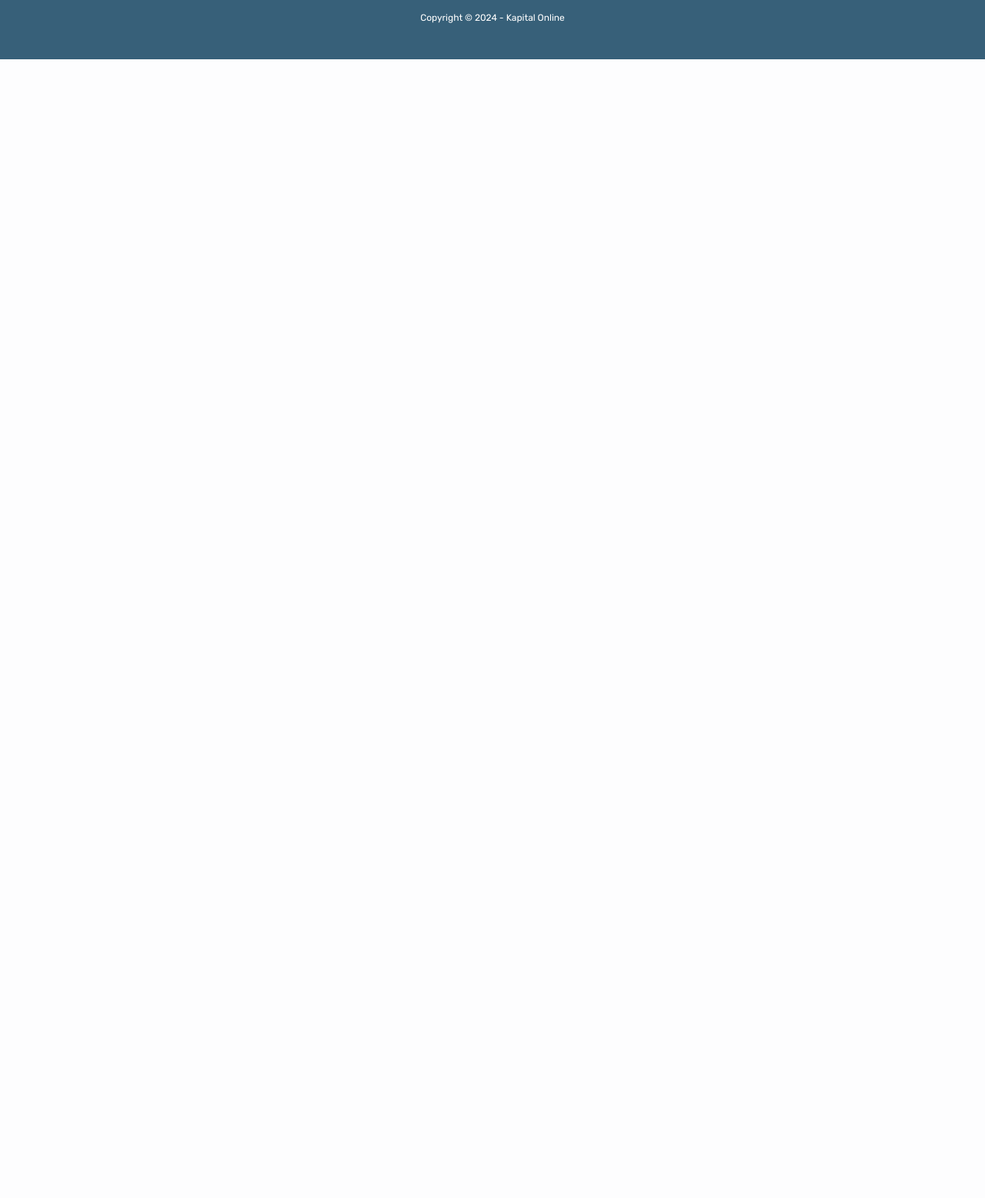
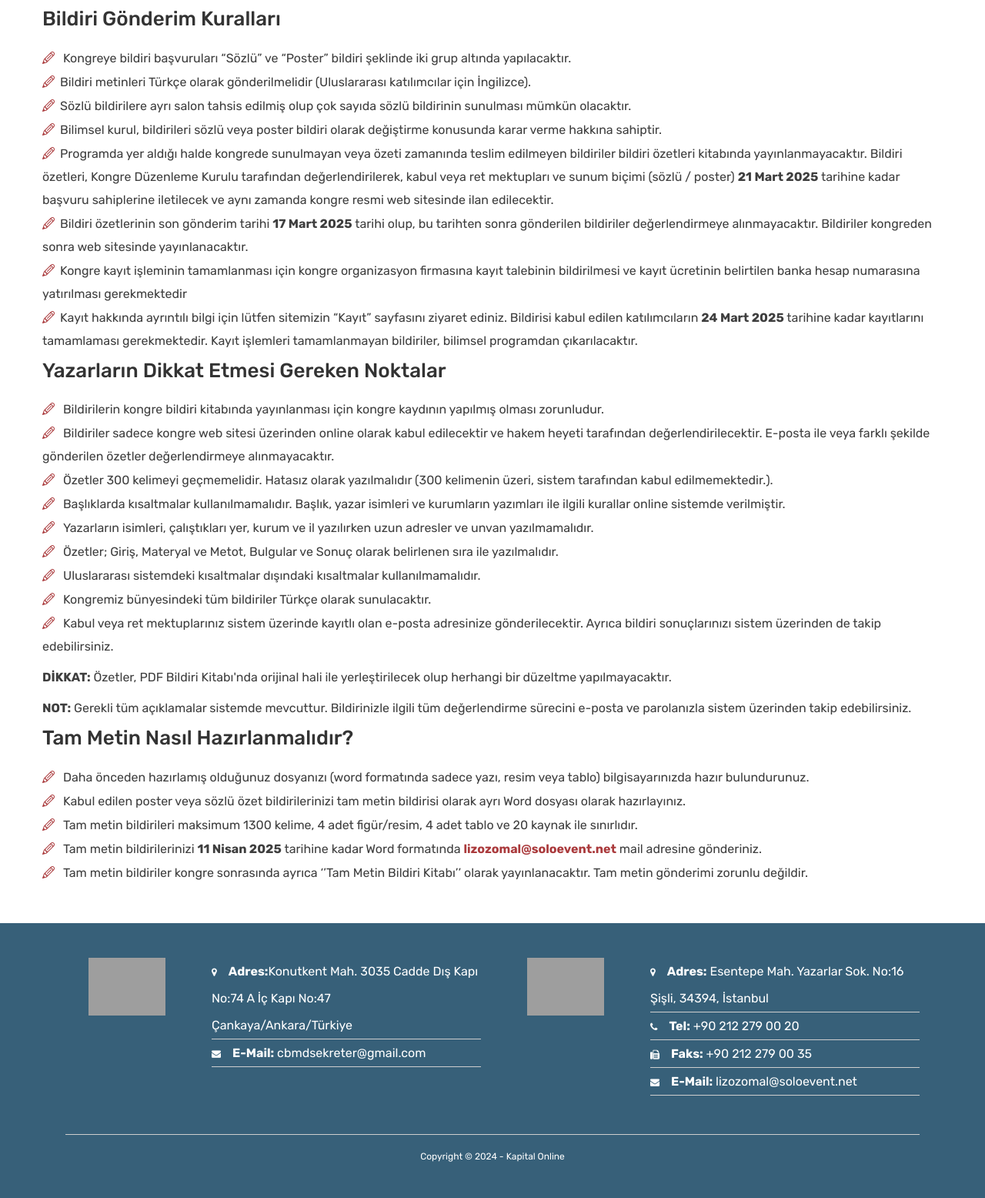
Before and after one commit to haksoz/lizozomal2025, a PHP site: page /bildiri-gonderimi.php in a window 1280 px wide. Shown: the part 1094-2650 px from the top of the page at 77% size. Before the commit the page ends 1171 px from the top, so only its background shows below. Run offline with PHP 8.4, Linux system fonts and the light colour scheme; some libraries are stand-ins or nearby versions; some web fonts are replaced; grey boxes are pictures that could not be loaded.

Commit message:
testden çıkardım. buton ekledim

```diff
--- a/bildiri-gonderimi.php
+++ b/bildiri-gonderimi.php
@@ -20,7 +20,7 @@
 		<?php include("header.php") ?>
 		<!-- Blog Page -->
 		<!-- Blog Single Page  -->
-		<div id="page-section">
+		<div id="page-section" class="abstract">
 			<section id="blog">
 				<div class="container-fluid">
 					<div class="jumbotron"></div><!-- /jumbotron-->
@@ -32,15 +32,67 @@
 			</section><!--Section Blog ends -->
 			<!-- Section Services -->
 			<section class="container" id="services">
-				<!-- Section heading -->
-					<div class="section-heading">
-						<h2 class="mt-5">BİLDİRİ GÖNDERİMİ</h2><!-- divider -->
-						<div class="hr"></div>
-					</div>
-                <h4 class="text-center">Yapım Aşamasında</h4>
 
+                <div class="section-heading">
+                    <h2 class="mt-5">BİLDİRİ GÖNDERİMİ</h2><!-- divider -->
+                    <div class="hr"></div>
+                </div>
+              <div class="d-flex justify-content-center" style="padding-bottom:30px;">
+                <a href="https://solo.digiabstract.com/lizozomal2025/" target="_blank">
+                       <div class="col-lg-12" style="margin-top:0; text-align: center;">
+                          <div class="service-content">
+                            <p><b>Bildiri Göndermek İçin Tıklayınız.</b></p>
+                            <img src="/doc/abs-uz-tr.png">
 
-            </section><!-- /section  -->
+                          </div>
+                      </div>
+                   </a>
+
+              </div>
+                <div>
+                    <h4>Bildiri Gönderim Kuralları</h4>
+                    <!-- Custom List -->
+                    <ul class="custom no-margin" style="font-weight:normal;">
+                        <li> Kongreye bildiri başvuruları “Sözlü” ve “Poster” bildiri şeklinde iki grup altında yapılacaktır.</li>
+                        <li>Bildiri metinleri Türkçe olarak gönderilmelidir (Uluslararası katılımcılar için İngilizce). </li>
+                        <li>Sözlü bildirilere ayrı salon tahsis edilmiş olup çok sayıda sözlü bildirinin sunulması mümkün olacaktır. </li>
+                        <li>Bilimsel kurul, bildirileri sözlü veya poster bildiri olarak değiştirme konusunda karar verme hakkına sahiptir. </li>
+                        <li>Programda yer aldığı halde kongrede sunulmayan veya özeti zamanında teslim edilmeyen bildiriler bildiri özetleri kitabında yayınlanmayacaktır. Bildiri özetleri, Kongre Düzenleme Kurulu tarafından değerlendirilerek, kabul veya ret mektupları ve sunum biçimi (sözlü / poster) <b>21 Mart 2025</b> tarihine kadar başvuru sahiplerine iletilecek ve aynı zamanda kongre resmi web sitesinde ilan edilecektir. </li>
+                        <li>Bildiri özetlerinin son gönderim tarihi <b>17 Mart 2025</b> tarihi olup, bu tarihten sonra gönderilen bildiriler değerlendirmeye alınmayacaktır. Bildiriler kongreden sonra web sitesinde yayınlanacaktır. </li>
+                        <li>Kongre kayıt işleminin tamamlanması için kongre organizasyon firmasına kayıt talebinin bildirilmesi ve kayıt ücretinin belirtilen banka hesap numarasına yatırılması gerekmektedir </li>
+                        <li>Kayıt hakkında ayrıntılı bilgi için lütfen sitemizin “Kayıt” sayfasını ziyaret ediniz. Bildirisi kabul edilen katılımcıların <b>24 Mart 2025</b> tarihine kadar kayıtlarını tamamlaması gerekmektedir. Kayıt işlemleri tamamlanmayan bildiriler, bilimsel programdan çıkarılacaktır. </li>
+                    </ul>
+                </div>
+                <div>
+                    <h4>Yazarların Dikkat Etmesi Gereken Noktalar</h4>
+                    <!-- Custom List -->
+                    <ul class="custom no-margin" style="font-weight:normal;">
+                        <li> Bildirilerin kongre bildiri kitabında yayınlanması için kongre kaydının yapılmış olması zorunludur.</li>
+                        <li> Bildiriler sadece kongre web sitesi üzerinden online olarak kabul edilecektir ve hakem heyeti tarafından değerlendirilecektir. E-posta ile veya farklı şekilde gönderilen özetler değerlendirmeye alınmayacaktır.</li>
+                        <li> Özetler 300 kelimeyi geçmemelidir. Hatasız olarak yazılmalıdır (300 kelimenin üzeri, sistem tarafından kabul edilmemektedir.).</li>
+                        <li> Başlıklarda kısaltmalar kullanılmamalıdır. Başlık, yazar isimleri ve kurumların yazımları ile ilgili kurallar online sistemde verilmiştir.</li>
+                        <li> Yazarların isimleri, çalıştıkları yer, kurum ve il yazılırken uzun adresler ve unvan yazılmamalıdır.</li>
+                        <li> Özetler; Giriş, Materyal ve Metot, Bulgular ve Sonuç olarak belirlenen sıra ile yazılmalıdır.</li>
+                        <li> Uluslararası sistemdeki kısaltmalar dışındaki kısaltmalar kullanılmamalıdır.</li>
+                        <li> Kongremiz bünyesindeki tüm bildiriler Türkçe olarak sunulacaktır.</li>
+                        <li> Kabul veya ret mektuplarınız sistem üzerinde kayıtlı olan e-posta adresinize gönderilecektir. Ayrıca bildiri sonuçlarınızı sistem üzerinden de takip edebilirsiniz.</li>
+                    </ul>
+                    <p><b>DİKKAT:</b> Özetler, PDF Bildiri Kitabı'nda orijinal hali ile yerleştirilecek olup herhangi bir düzeltme yapılmayacaktır.</p>
+                    <p><b>NOT:</b> Gerekli tüm açıklamalar sistemde mevcuttur. Bildirinizle ilgili tüm değerlendirme sürecini e-posta ve parolanızla sistem üzerinden takip edebilirsiniz.</p>
+                </div>
+                <div>
+                    <h4>Tam Metin Nasıl Hazırlanmalıdır?</h4>
+                    <!-- Custom List -->
+                    <ul class="custom no-margin" style="font-weight:normal;">
+                        <li> Daha önceden hazırlamış olduğunuz dosyanızı (word formatında sadece yazı, resim veya tablo) bilgisayarınızda hazır bulundurunuz. </li>
+                        <li> Kabul edilen poster veya sözlü özet bildirilerinizi tam metin bildirisi olarak ayrı Word dosyası olarak hazırlayınız. </li>
+                        <li> Tam metin bildirileri maksimum 1300 kelime, 4 adet figür/resim, 4 adet tablo ve 20 kaynak ile sınırlıdır. </li>
+                        <li> Tam metin bildirilerinizi <b>11 Nisan 2025</b>  tarihine kadar Word formatında <b><a href="mailto:lizozomal@soloevent.net">lizozomal@soloevent.net</a></b> mail adresine gönderiniz. </li>
+                        <li> Tam metin bildiriler kongre sonrasında ayrıca ‘’Tam Metin Bildiri Kitabı’’ olarak yayınlanacaktır. Tam metin gönderimi zorunlu değildir. </li>
+                    </ul>
+                </div>
+
+			</section><!-- /section  -->
 		</div><!--/page-section-->
 
 		<?php include("footer.php") ?>
```
Also changed, not shown: 1 other file.
